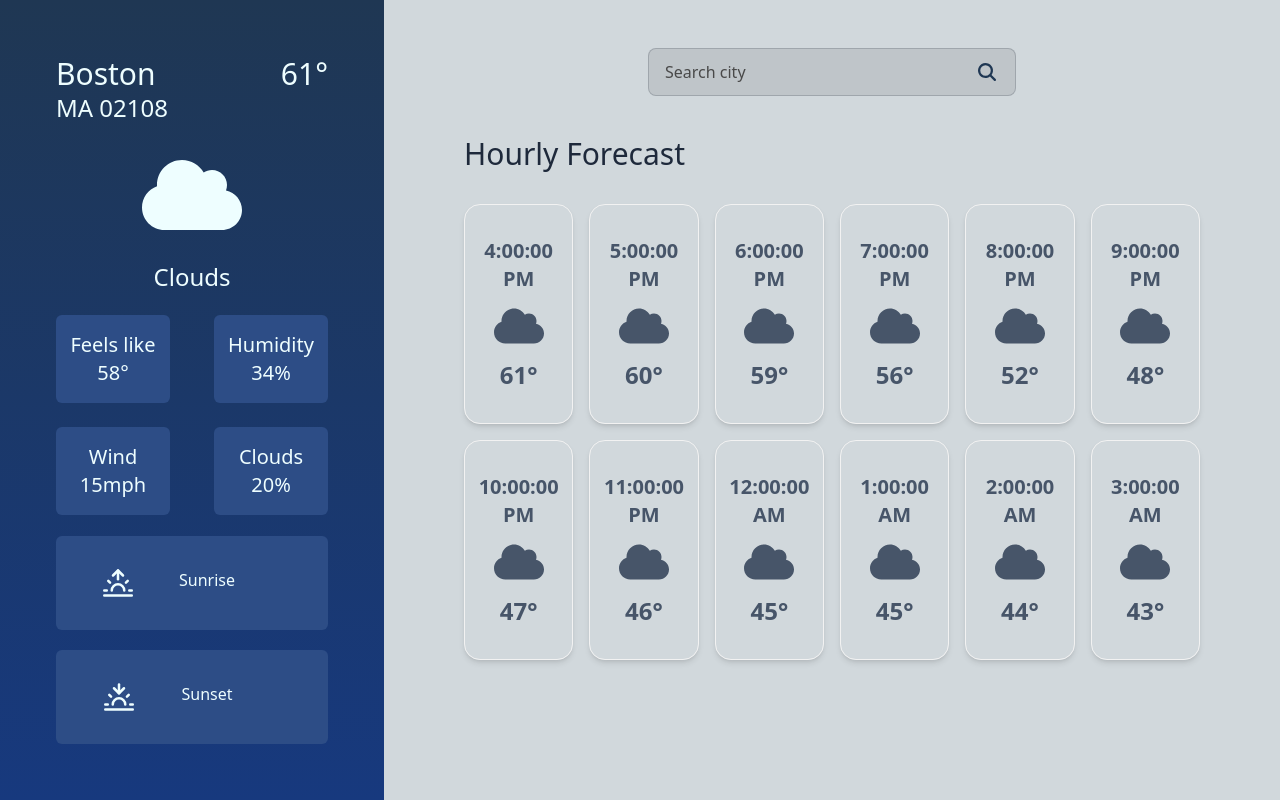
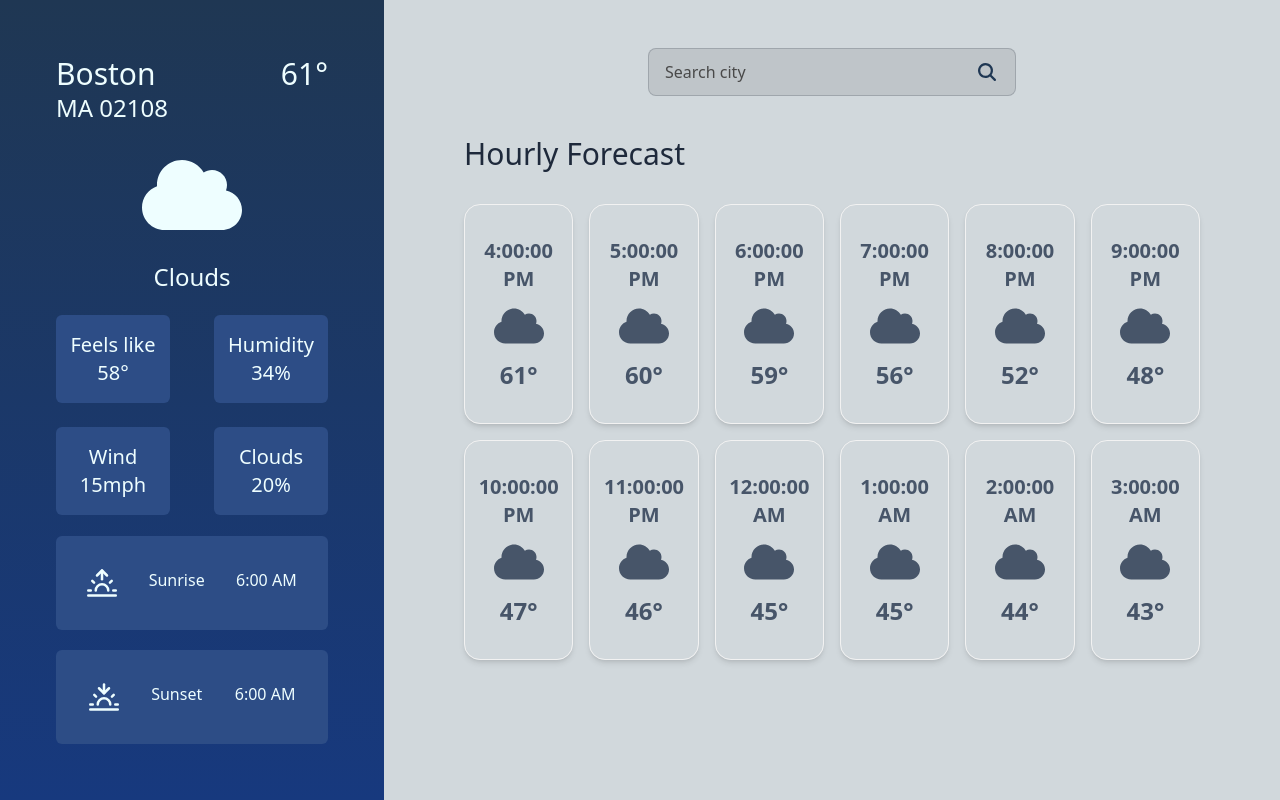
Before and after one commit to alexcw08/FullStack-Weather-App, a React (Vite) app in the folder client/: page / in a window 1280 px wide. Built offline with nearby package versions, Linux system fonts and the light colour scheme.

Commit message:
Replace sunset and sunrise default strings to the new objects expected by the type.

```diff
--- a/client/src/data/default.ts
+++ b/client/src/data/default.ts
@@ -8,8 +8,14 @@ const defaultWeather = {
       time: "4:24:13 PM",
       day: "Tuesday",
     },
-    sunrise: 1713865800,
-    sunset: 1713915277,
+    sunrise: {
+      time: "6:00 AM",
+      day: "Monday",
+    },
+    sunset: {
+      time: "6:00 AM",
+      day: "Monday",
+    },
     temp: 60.84,
     feels_like: 58.23,
     pressure: 1016,
```
